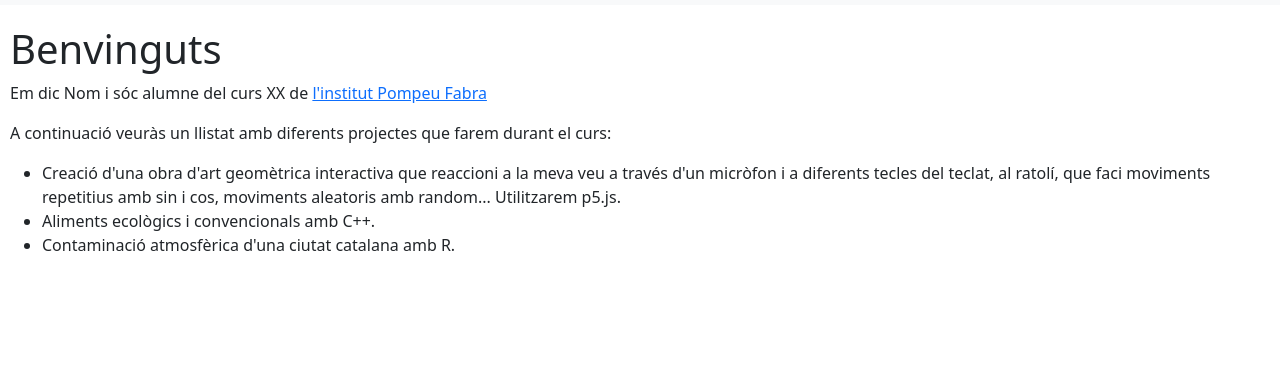
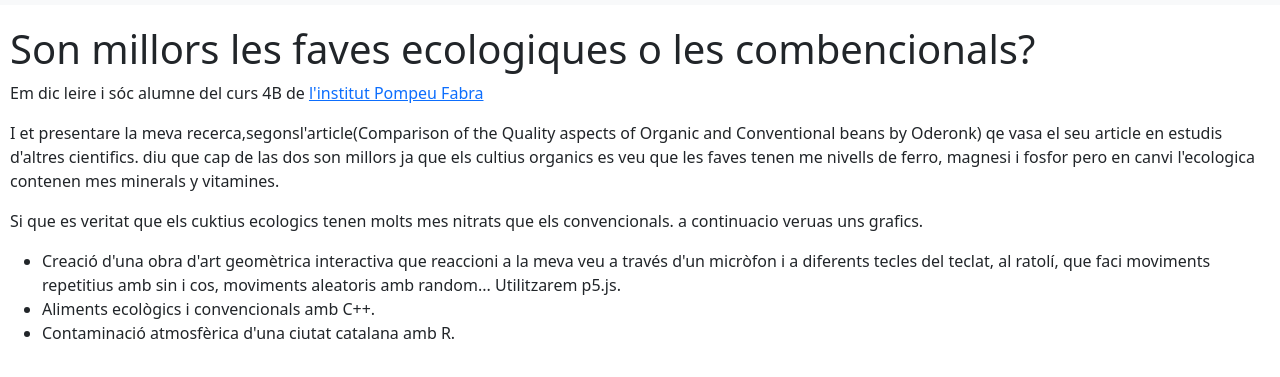
Before and after one commit to lzambran4/lzambran4, a plain HTML site: page index.html in a window 1280 px wide. Shown: the part 71-448 px from the top of the page. Drawn offline with nearby package versions, Linux system fonts and the light colour scheme.

Commit message:
Update index.html

```diff
--- a/index.html
+++ b/index.html
@@ -4,7 +4,7 @@
     <meta charset="UTF-8">
     <meta name="viewport" content="width=device-width, initial-scale=1.0">
     <link rel="stylesheet" href="https://cdn.jsdelivr.net/npm/bootstrap@5.3.3/dist/css/bootstrap.min.css">
-    <title>Web d'alumne</title>
+    <title>Web de leire</title>
     <style>body {
     padding: 0; /* Elimina l'espai extra al voltant del cos */
 }
@@ -85,9 +85,12 @@
 
 <!-- Contingut principal -->
 <div class="content-container">
-    <h1>Benvinguts</h1>
-    <p>Em dic Nom i sóc alumne del curs XX de <a href="https://agora.xtec.cat/ies-pompeu-fabra-martorell/">l'institut Pompeu Fabra</a></p>
-    <p>A continuació veuràs un llistat amb diferents projectes que farem durant el curs:</p>
+    <h1>Son millors les faves ecologiques o les combencionals?</h1>
+    <p>Em dic leire i sóc alumne del curs 4B de <a href="https://agora.xtec.cat/ies-pompeu-fabra-martorell/">l'institut Pompeu Fabra</a></p>
+    <p>I et presentare la meva recerca,segonsl'article(Comparison of the Quality aspects of Organic and Conventional beans by Oderonk) qe vasa el seu article en estudis d'altres cientifics. diu que cap de las dos son millors ja que els cultius organics es veu que les faves tenen me nivells de ferro, magnesi i fosfor pero en canvi l'ecologica contenen mes minerals y vitamines.
+     <p> Si que es veritat que els cuktius ecologics tenen molts mes nitrats que els convencionals. a continuacio veruas uns grafics.
+
+
     <ul>
         <li>Creació d'una obra d'art geomètrica interactiva que reaccioni a la meva veu a través d'un micròfon i a diferents tecles del teclat, al ratolí, que faci moviments repetitius amb sin i cos, moviments aleatoris amb random... Utilitzarem p5.js.</li>
         <li>Aliments ecològics i convencionals amb C++.</li>
```
